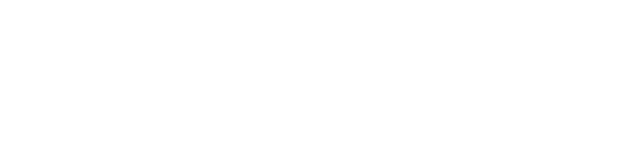
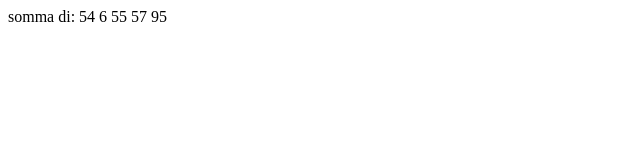
Before and after one commit to AngeloDalo/js-jsnacks-blocco-2, a plain HTML site: page jsnack-2/index.html in a window 1280 px wide. Shown: the whole page, without its empty margins (0-640 px from the left). Drawn offline with Linux system fonts and the light colour scheme.

Commit message:
somma posizioni dispari

```diff
--- a/jsnack-2/index.html
+++ b/jsnack-2/index.html
@@ -7,6 +7,7 @@
     <title>Document</title>
 </head>
 <body>
+    <div class="container">somma di: </div>
     <script src="script.js"></script>
 </body>
 </html>
--- a/jsnack-2/script.js
+++ b/jsnack-2/script.js
@@ -1,3 +1,29 @@
 /**
  * Crea un array di numeri interi e fai la somma di tutti gli elementi che sono in posizione dispari
  */
+
+function numeroCasuale (min, max) {
+    return Math.floor(Math.random() * (max - min + 1) ) + min;
+}
+
+function sommaArray (somma, numero) {
+    somma = somma + numero;
+    return somma;
+}
+
+let container = document.querySelector(".container")
+let array = [];
+let somma = 0;
+let i = 0;
+
+for (i=0; i<10; i++) {
+    let numero = numeroCasuale(1, 100);
+    array.push(numero);
+    if (i%2 != 0) {
+        somma = sommaArray(somma, array[i]);
+        container.innerHTML += numero + " ";
+    }
+    //console.log(numero);
+}
+
+alert (somma);
```
